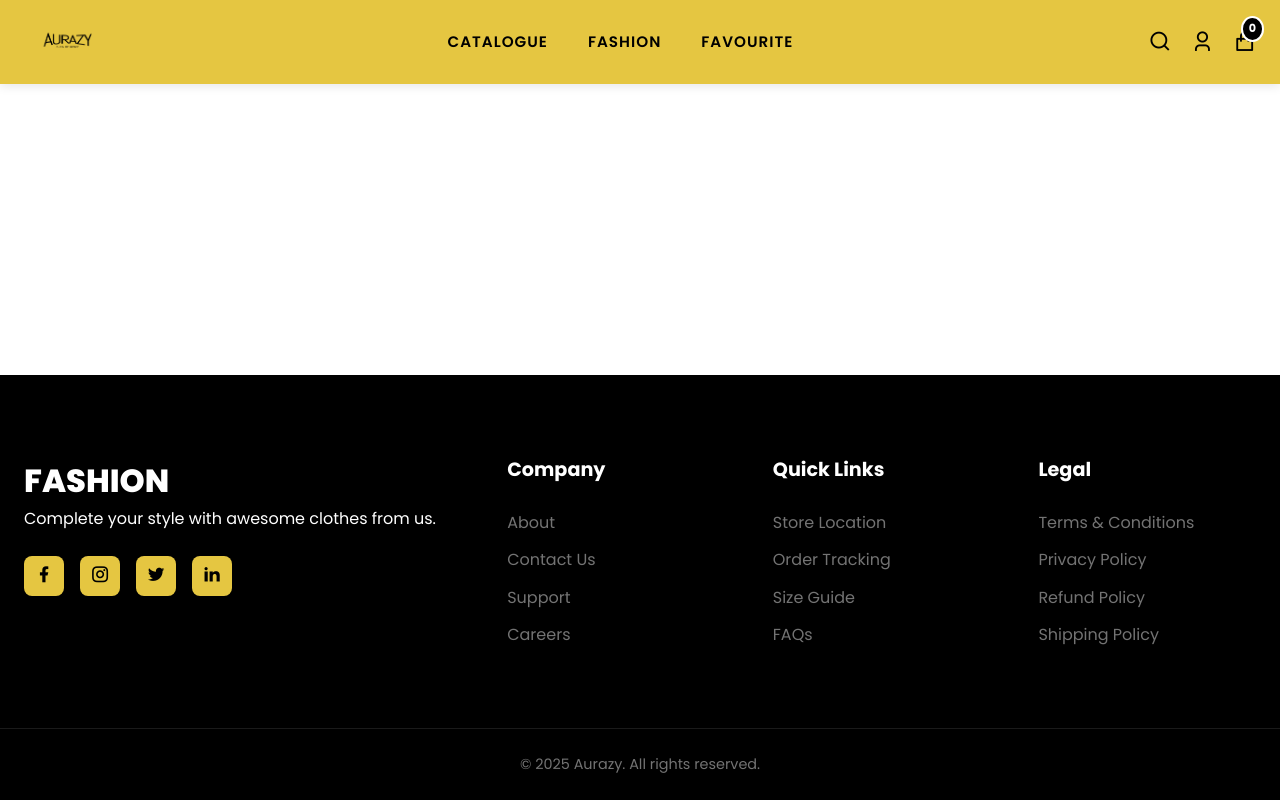
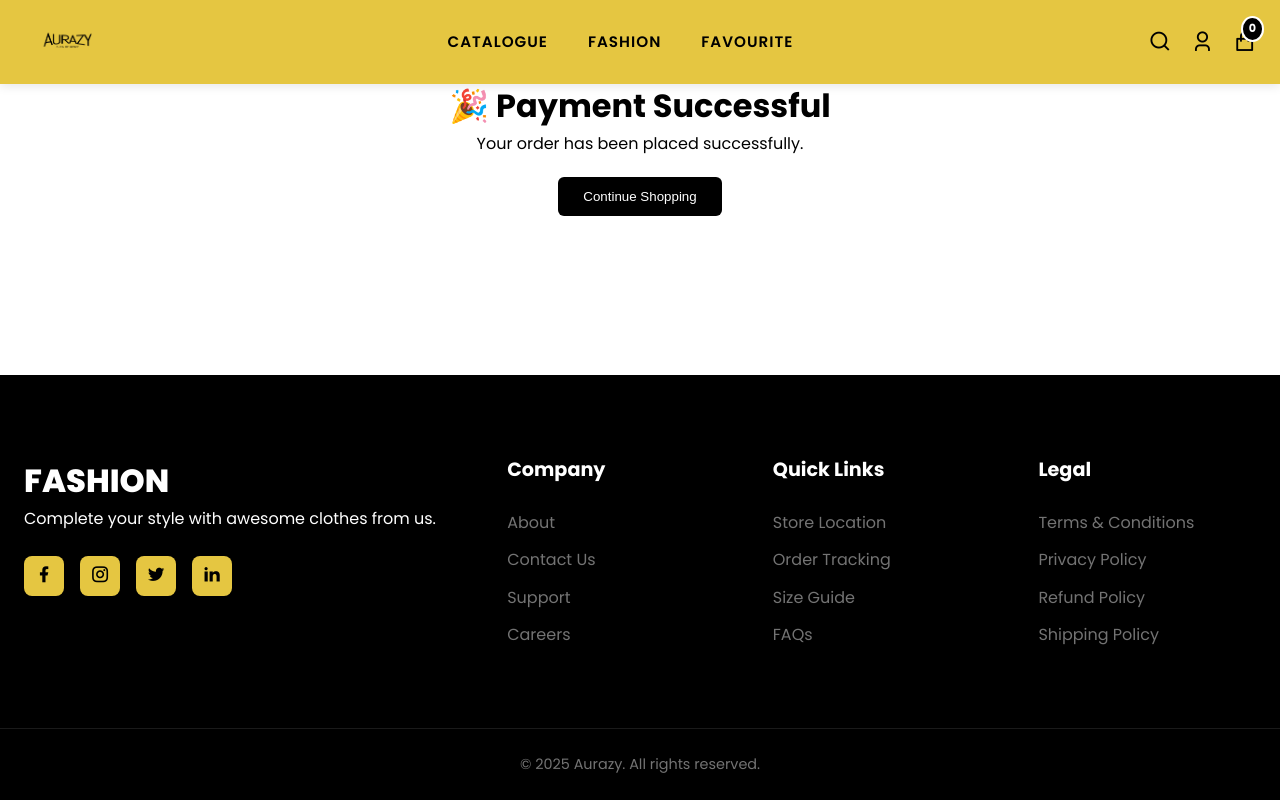
Before and after one commit to Chetnthakre/thakrestack-website, a React (Vite) app: page /payment-success in a window 1280 px wide. Built offline with nearby package versions, Linux system fonts and the light colour scheme.

Commit message:
Added payment success page after Razorpay payment

```diff
--- a/src/App.tsx
+++ b/src/App.tsx
@@ -10,12 +10,15 @@ import Contact from './pages/Contact';
 import Profile from './pages/Profile';
 import Login from './pages/Login';
 import Checkout from './pages/Checkout';
+import PaymentSuccess from './pages/PaymentSuccess';
 import Privacy from './pages/Legal/Privacy';
 import Terms from './pages/Legal/Terms';
 import Refund from './pages/Legal/Refund';
 import Shipping from './pages/Legal/Shipping';
 import { CartProvider } from './context/CartContext';
 import { AuthProvider } from './context/AuthContext';
+
+
 import './App.css';
 
 const App: React.FC = () => {
@@ -35,6 +38,7 @@ const App: React.FC = () => {
                 <Route path="/checkout" element={<Checkout />} />
                 <Route path="/profile" element={<Profile />} />
                 <Route path="/login" element={<Login />} />
+                <Route path="/payment-success" element={<PaymentSuccess />} />
                 <Route path="/legal/privacy" element={<Privacy />} />
                 <Route path="/legal/terms" element={<Terms />} />
                 <Route path="/legal/refund" element={<Refund />} />
--- a/src/pages/Checkout.tsx
+++ b/src/pages/Checkout.tsx
@@ -99,12 +99,24 @@ const Checkout: React.FC = () => {
                 razorpay_signature: response.razorpay_signature,
               });
 
-              if (verifyRes.data && verifyRes.data.success) {
-                alert("Payment Successful!");
-                if(!buyNowProduct) {
-                  clearCart();
-                }
-                navigate('/');
+if (verifyRes.data && verifyRes.data.success) {
+
+
+
+if(!buyNowProduct) {
+  clearCart();
+}
+
+navigate('/payment-success', {
+  state: {
+    paymentId: response.razorpay_payment_id,
+    orderId: response.razorpay_order_id,
+    amount: total
+  }
+});
+
+
+
               } else {
                 alert("Payment verification failed.");
               }
--- /dev/null
+++ b/src/pages/PaymentSuccess.tsx
@@ -0,0 +1,30 @@
+import React from "react";
+import { useNavigate } from "react-router-dom";
+
+const PaymentSuccess: React.FC = () => {
+  const navigate = useNavigate();
+
+  return (
+    <div style={{textAlign:"center", padding:"80px"}}>
+      <h1>🎉 Payment Successful</h1>
+      <p>Your order has been placed successfully.</p>
+
+      <button
+        onClick={() => navigate("/")}
+        style={{
+          padding:"12px 25px",
+          background:"#000",
+          color:"#fff",
+          border:"none",
+          borderRadius:"6px",
+          cursor:"pointer",
+          marginTop:"20px"
+        }}
+      >
+        Continue Shopping
+      </button>
+    </div>
+  );
+};
+
+export default PaymentSuccess;
```
